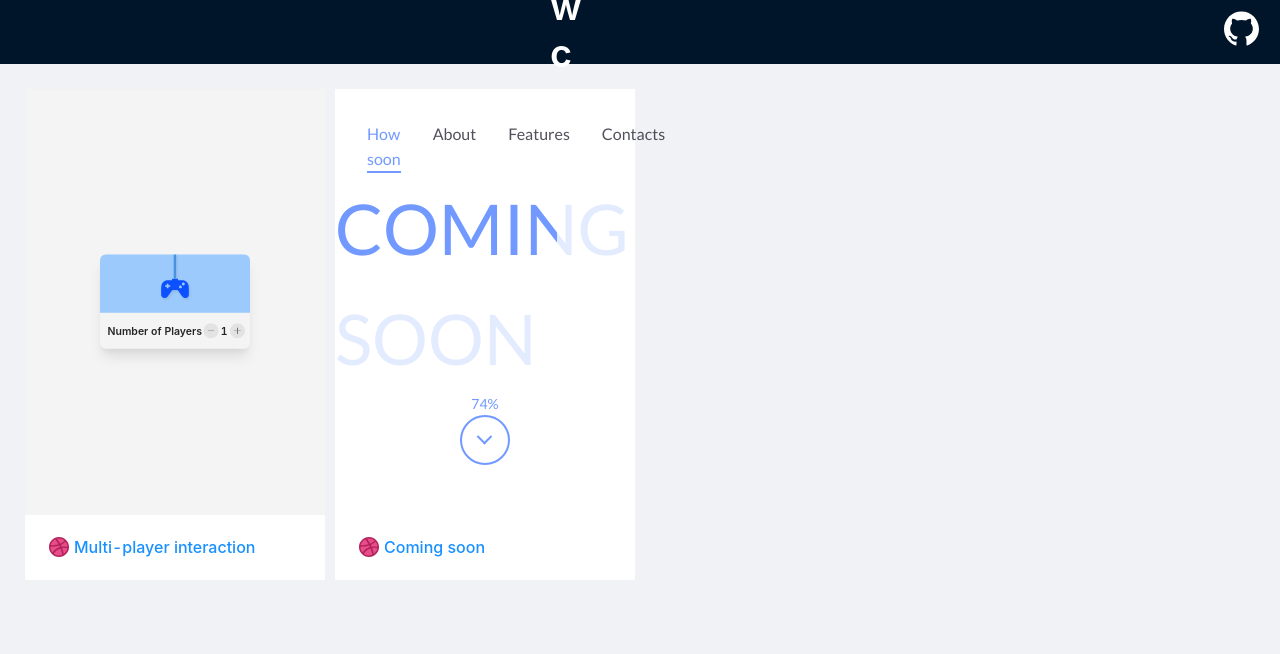
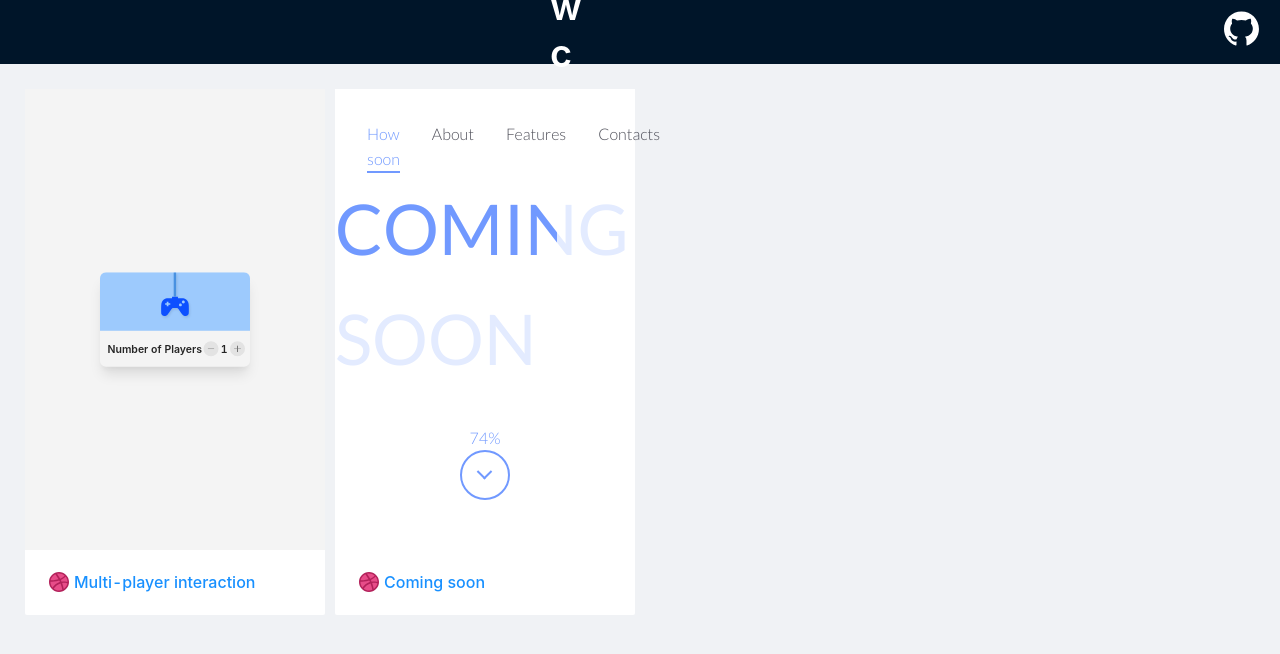
Before and after one commit to rluvaton/dribbble-shots-recreation, a React (Create React App) app: page / in a window 1280 px wide. Shown: the top 654 px of the page. Built offline with nearby package versions, Linux system fonts and the light colour scheme.

Commit message:
feat(coming-soon): used the light font
working on #7

```diff
--- a/src/pages/shots/ComingSoon/components/NavBar/index.module.scss
+++ b/src/pages/shots/ComingSoon/components/NavBar/index.module.scss
@@ -22,6 +22,8 @@
       }
     }
   }
+
+  font-weight: 300;
 
   > .item {
     // This animation would happen when you're on smartphone and rotating it to be horizontal and vice versa
--- a/src/pages/shots/ComingSoon/index.module.scss
+++ b/src/pages/shots/ComingSoon/index.module.scss
@@ -1,5 +1,5 @@
 @use 'shared/styles/colors' as colors;
-@import 'https://fonts.googleapis.com/css2?family=Lato&display=swap';
+@import 'https://fonts.googleapis.com/css2?family=Lato:wght@300;400&display=swap';
 
 
 .page {
@@ -24,6 +24,13 @@
       color: colors.$primary;
 
       width: fit-content;
+
+      margin-top: 32px;
+
+      font: {
+        size: 16px;
+        weight: 300;
+      }
     }
   }
 
```
